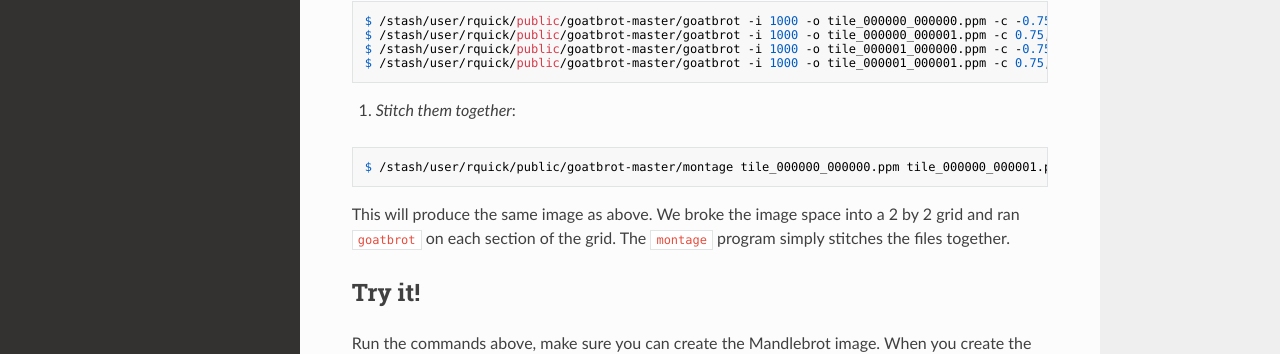
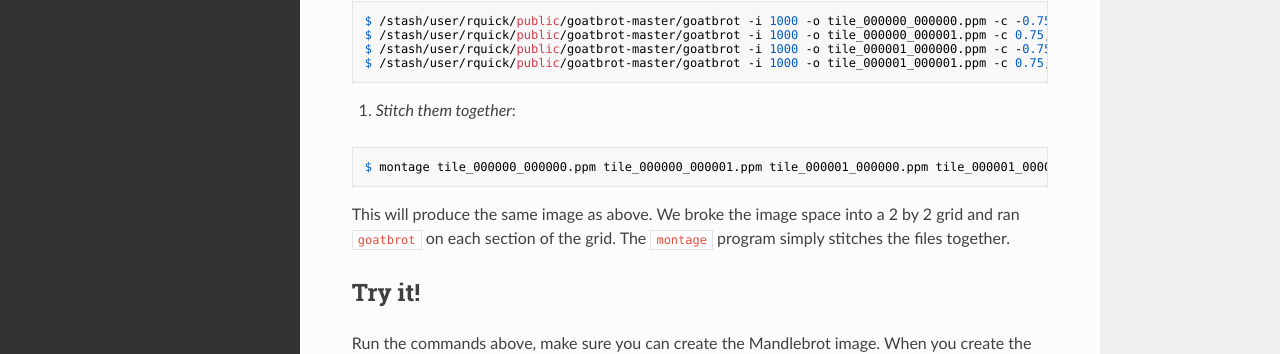
Before and after one commit to opensciencegrid/dosar, an MkDocs documentation site: the page built from docs/Materials/08-Mandlebrot.md, in a window 1280 px wide and 900 px high, scrolled down 1220 px. Shown: the part 265-619 px from the top of the window. Built offline with MkDocs 1.6.1, drawn with Linux system fonts in a browser that asks for light colours; nearby versions of some CDN libraries; old or Windows-style settings are respelled for this version of MkDocs.

Commit message:
Update 08-Mandlebrot.md

````diff
--- a/docs/Materials/08-Mandlebrot.md
+++ b/docs/Materials/08-Mandlebrot.md
@@ -65,7 +65,7 @@ $ /stash/user/rquick/public/goatbrot-master/goatbrot -i 1000 -o tile_000001_0000
    2. *Stitch them together*:
 
 ```
-$ /stash/user/rquick/public/goatbrot-master/montage tile_000000_000000.ppm tile_000000_000001.ppm tile_000001_000000.ppm tile_000001_000001.ppm -mode Concatenate -tile 2x2 ~/mandle.gif
+$ montage tile_000000_000000.ppm tile_000000_000001.ppm tile_000001_000000.ppm tile_000001_000001.ppm -mode Concatenate -tile 2x2 ~/mandle.gif
 ```
 
 This will produce the same image as above. We broke the image space into a 2 by 2 grid and ran `goatbrot` on each section of the grid. The `montage` program simply stitches the files together.
````
